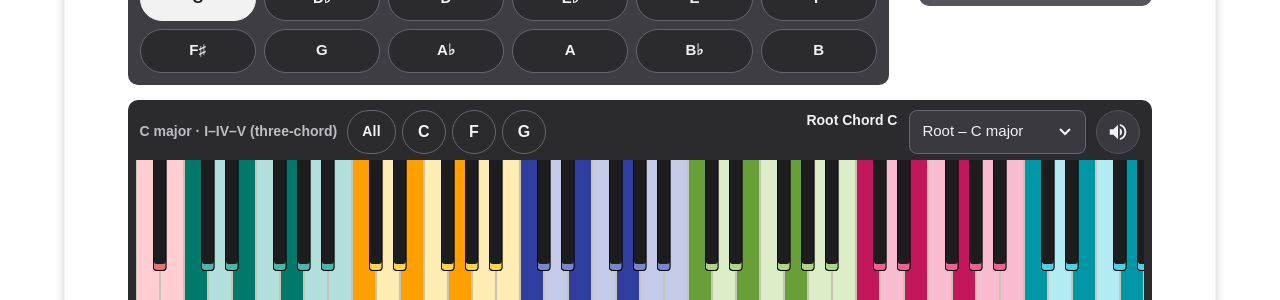
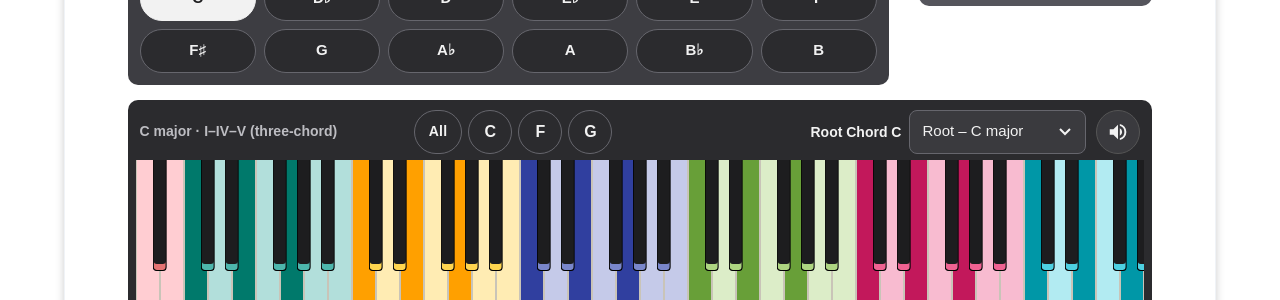
Before and after one commit to warblingwren/warblingwren.github.io, a Jekyll site: the page built from index.html, in a window 1280 px wide. Shown: the part 390-690 px from the top of the page. Built offline with Jekyll 4.4.1, drawn with Linux system fonts in a browser that asks for light colours; some web fonts are replaced.

Commit message:
update:piano layout

```diff
--- a/www/css/circle-o-5ths.css
+++ b/www/css/circle-o-5ths.css
@@ -284,8 +284,8 @@
 }
 
 .ph-status {
-  flex: 0 1 auto;
-  min-width: 0;
+  flex: 1 1 0;                    /* shares the row instead of claiming its full text width, so the */
+  min-width: 140px;               /* header stays on one row longer; long names truncate with "…" */
   font-size: 14px;
   font-weight: 700;
   color: var(--ph-muted);
@@ -296,7 +296,7 @@
 
 .ph-badges {
   display: flex;
-  flex: 1 1 auto;
+  flex: 0 1 auto;
   flex-wrap: wrap;
   align-items: center;
   gap: 6px;
@@ -352,6 +352,27 @@
   -webkit-appearance: none;
   cursor: pointer;
 }
+/* the piano's activity line, placed here by circle-o-5ths.js: just left of the dropdown.
+   It only takes the space left over and truncates with "…", so a longer text never wraps the row,
+   moves the dropdown or changes the header's height. */
+.ph-selects {
+  flex: 1 1 200px;                /* fills what the badges leave; the dropdown keeps its width */
+  flex-wrap: nowrap;
+  align-items: center;
+  justify-content: flex-end;
+}
+.ph-selects .pk-status {
+  flex: 1 1 0;
+  min-width: 0;
+  min-height: 0;
+  margin: 0;
+  line-height: 44px;              /* same box height as the dropdown: text centred on its middle */
+  text-align: right;
+  white-space: nowrap;
+  overflow: hidden;
+  text-overflow: ellipsis;
+}
+.ph-selects .ph-select { flex: 0 0 auto; }
 .ph-select:hover { border-color: var(--ph-fg); }
 .ph-select:focus-visible { outline: 3px solid var(--ph-active); outline-offset: 2px; }
 .ph-select option { background: var(--ph-control-bg); color: var(--ph-fg); }
@@ -361,10 +382,11 @@
    ========================================================================== */
 
 @media (max-width: 768px) {
-  .ph-status { flex: 1 1 100%; }      /* = .gf-status at 768px */
+  .ph-status { flex: 1 1 100%; min-width: 0; }      /* = .gf-status at 768px */
   .ph-badges { flex: 1 1 100%; }
   .ph-selects { flex: 1 1 100%; margin-left: 0; }
   .ph-select { flex: 1 1 0; }
+  .ph-selects .ph-select { flex: 1 1 0; }
   .cp { border-radius: 8px; }
   .cp-selector { border-radius: 8px; }
   .cp-selector .cp-select { max-width: 100%; }
@@ -377,6 +399,8 @@
   .ph-status { font-size: 13px; }     /* = .gf-* at 430px */
   .ph-badge { padding: 0 12px; font-size: 15px; }
   .ph-select { width: 100%; font-size: 14px; }
+  .ph-selects { flex-wrap: wrap; }
+  .ph-selects .pk-status { flex: 1 1 100%; line-height: 20px; text-align: left; }   /* own line above the dropdown */
   .cp-seq-badge { padding: 0 12px; font-size: 15px; }
   .cp-key-name,
   .cp-key-signature { font-size: 15px; }
--- a/www/js/circle-o-5ths.js
+++ b/www/js/circle-o-5ths.js
@@ -356,7 +356,7 @@
     hostEl.append(wrap);
     panels.push(wrap);
     new ResizeObserver(() => layoutCards(cards)).observe(cards);
-    const label = variant === 'relative' ? 'Relative Minor Progression' : 'Root Progression';
+    const label = variant === 'relative' ? 'Relative Minor' : 'Root';   // keyboard text, e.g. "Root IV: F"
     return { wrap, emit, title, keyBox, controls, note, roman, desc, cards, label };
   }
 
@@ -584,8 +584,8 @@
     // minor panel: relative minor key
     if (rel) {
       const minorProg = progIn(relKey);
-      rel.label = `${relWord()} Progression`;          // keyboard indicator for its cards
-      rel.title.textContent = rel.label;
+      rel.label = relWord();                         // keyboard text for its cards, e.g. "Relative Minor iv: Dm"
+      rel.title.textContent = `${relWord()} Progression`;
       renderKeyBox(rel.keyBox, relKey);
       relProgName.textContent = currentProg.name;
       // "Root Chord:" = exactly the chord in #root-chord-data
@@ -601,7 +601,7 @@
     const rootRing = panelRoot ? asBadgeChord(panelRoot, tonicRoman(rootKey)) : { ...circle.tonicChord(rootKey) };
     lastState = {
       root: snapshot('root', root.label, rootKey, rootItems.map((it) => it.chord), rootRing),
-      relative: snapshot('relative', `${relWord()} Progression`, relKey,
+      relative: snapshot('relative', relWord(), relKey,
         relItems ? relItems.map((it) => it.chord) : circle.resolve(relKey, progIn(relKey)), relChord),
     };
     // exactly the chords on the cards (with semitones, for voicing on the keyboard)
@@ -694,7 +694,7 @@
     for (const v of ['root', 'relative']) { const o = el('option'); o.value = v; sel.append(o); }
     sel.addEventListener('change', () => {
       phPanel = sel.value === 'relative' ? 'relative' : 'root';
-      showProgressionOnPiano();                      // switching populates the keyboard with the new progression
+      showChordOnPiano(tonicChordName());            // switching shows (and plays) the new progression's root chord
     });
     const selects = el('div', 'ph-selects');
     selects.append(sel);
@@ -706,6 +706,12 @@
   })();
 
   const phState = () => lastState?.[phPanel] ?? null;
+  // The progression's root chord: the chord built on the key's tonic (I / i), else its first chord
+  const tonicChordName = () => {
+    const k = phPanel === 'relative' ? relKey : rootKey;
+    const list = phChords[phPanel];
+    return (list.find((c) => c.rootPc === k.tonicPc) ?? list[0])?.name ?? null;
+  };
   const uniqueNames = (chords) => [...new Set(chords.map((c) => c.name))];
 
   function refreshPianoHeader() {
@@ -764,7 +770,7 @@
     piano.clearPlayed();
     piano.clearChord();
     piano.markNotes(marks);
-    piano.setStatus(`${st.title} · ${st.key.name} · all tones`);
+    piano.setStatus(`${st.title} · all tones`);
     phActive = 'all';
     renderPianoBadges();
   }
@@ -848,11 +854,11 @@
     setKey,
     state: () => lastState,
     randomProgression: () => { const id = pickRandomProgression(); render(); return id; },
-    /** Piano header actions: 'root' | 'relative', then all tones or one chord (by name). */
+    /** Piano header actions: 'root' | 'relative', then a chord name, 'all', or nothing = the root chord. */
     showOnPiano: (panel = phPanel, chordName = null) => {
       phPanel = panel === 'relative' ? 'relative' : 'root';
       if (ph) ph.sel.value = phPanel;
-      if (chordName) showChordOnPiano(chordName); else showProgressionOnPiano();
+      if (chordName === 'all') showProgressionOnPiano(); else showChordOnPiano(chordName ?? tonicChordName());
     },
     select: (id) => {
       const p = circle.progression(id);
--- a/www/js/guitar.js
+++ b/www/js/guitar.js
@@ -449,6 +449,13 @@
 
   const ROLE_NAMES = ['root', '3rd', '5th', '7th'];
   const panelState = () => progState?.[overlayPanel] ?? null;
+  // The progression's root chord: the chord built on the key's tonic (I / i), else its first chord
+  const tonicChordName = () => {
+    const st = panelState();
+    const list = uniqueChords(st);
+    const onTonic = list.find((c) => (c.tones ?? []).some((t, i) => (Number.isInteger(t.rank) ? t.rank : i) === 0 && t.pc === st?.key?.tonicPc));
+    return (onTonic ?? list[0])?.name ?? null;
+  };
   const uniqueChords = (st) => {
     const seen = new Map();
     for (const c of st?.chords ?? []) if (c && typeof c.name === 'string' && !seen.has(c.name)) seen.set(c.name, c);
@@ -674,12 +681,12 @@
       winStart = clampStart(Math.floor(fromFret) || 0);
       if (mql.matches) render();
     },
-    /** Progression overlay: 'root' | 'relative' (always one of the two). */
+    /** Progression overlay: 'root' | 'relative' (always one of the two). Shows that progression's root chord. */
     setOverlay(panel) {
       if (!PANELS.includes(panel)) { console.warn(`guitar-fretboard: overlay must be 'root' or 'relative', not "${panel}"`); return false; }
       if (progState && !progState[panel]) { console.warn(`guitar-fretboard: no ${panel} progression on the page`); return false; }
       overlayPanel = panel;
-      focusName = null;                              // other panel, other chords: back to All
+      focusName = tonicChordName();                  // other panel: start on its root chord (cleaner than All)
       progSelect.value = panel;
       renderBadges();
       render();
```
